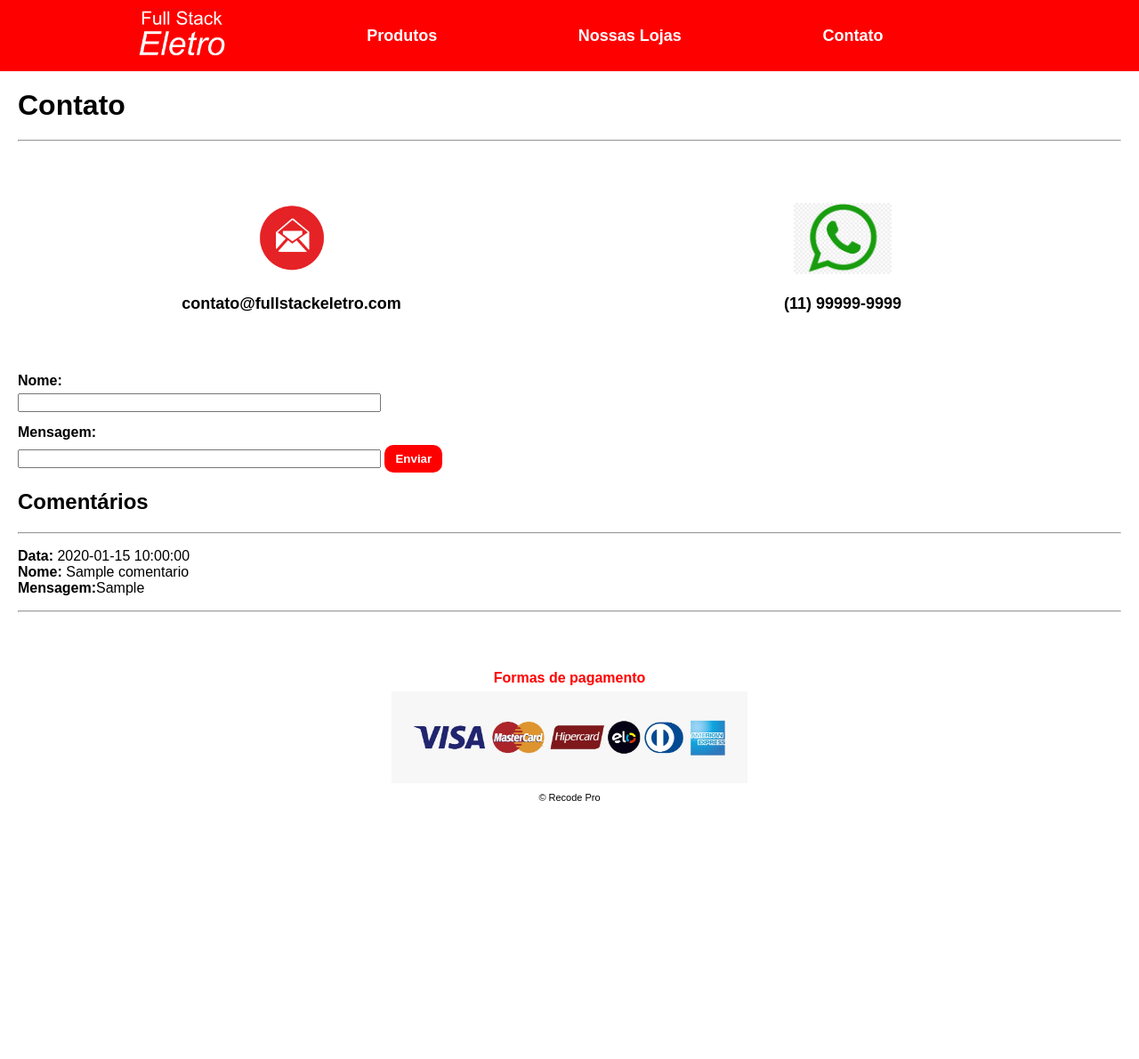
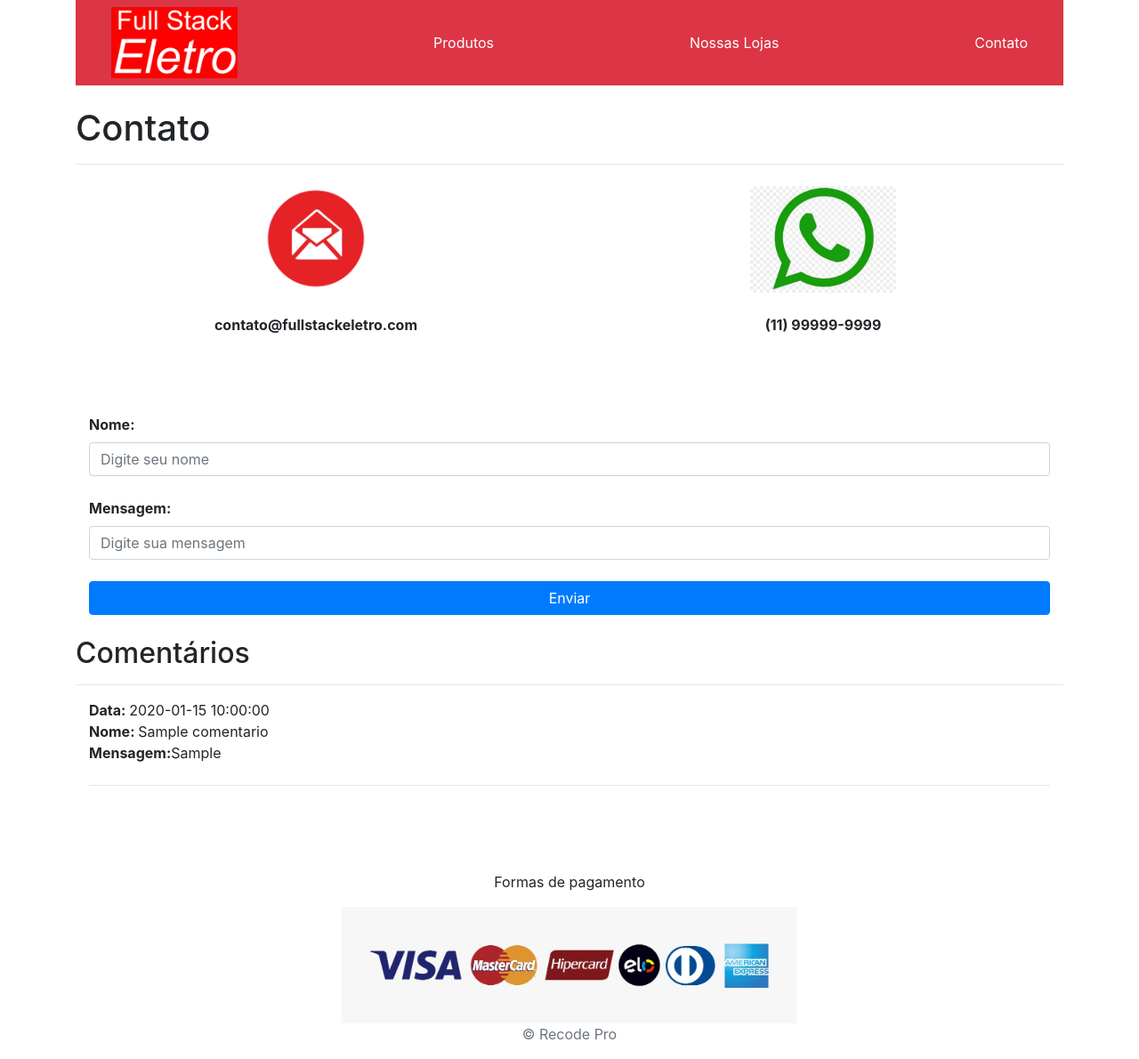
Before and after one commit to Evanderjh/Fullstack-Eletro-GIT, a PHP site: page /contato.php in a window 1280 px wide. Shown: the whole page at 89% size. Before the commit the page ends 900 px from the top, so only its background shows below. Run offline with PHP 8.4, Linux system fonts and the light colour scheme; tables that the repository leaves empty hold one stand-in row (values such as "Sample post").

Commit message:
Atualização do layout utilizando o Bootstrap.

```diff
--- a/contato.php
+++ b/contato.php
@@ -14,40 +14,40 @@
     <head>
         <meta charset="UTF-8">
         <title>Contato - Full Stack Eletro</title>
-        <link rel="stylesheet" href="./css/estilo.css">
+        <!-- <link rel="stylesheet" href="./css/estilo.css"> -->
         <script src="./script/script.js"></script>
     </head>
     </head>
     <body>
         <!-- Menu -->
         <?php
+            include('./script/bootstrap.php');
             include('./script/menu.php');
         ?>
         <!-- Fim do Menu -->
         <!-- conteúdo -->
-        <main id="contatoPage">
-            <section class="contato">
-                <h1>Contato</h1>
-                <hr/>
-                <br/><br/>
-                <div>
-                    <img src="./imagens/email.png">
-                    <p>contato@fullstackeletro.com</p>
+        <main class="container">
+            <h1 class="mt-4">Contato</h1>
+            <hr/>
+            <section class="row mt-4 text-center">
+                <div class="col-md">
+                    <img src="./imagens/email.png" style="height: 15vh;">
+                    <p class="mt-4"><b>contato@fullstackeletro.com</b></p>
                 </div>
-                <div>
-                    <img src="./imagens/whatsapp.jpeg">
-                    <p>(11) 99999-9999</p>
+                <div class="col-md">
+                    <img src="./imagens/whatsapp.jpeg" style="height: 15vh;">
+                    <p class="mt-4"><b>(11) 99999-9999</b></p>
                 </div>
             </section>
             <br/><br/>
             <!-- Inicio do formulário -->
-            <section class="contatoForm">
-                <form method="post" action="">
-                    <h2>Nome: </h2>
-                    <input type="text" id="nome" name="nome"/>
-                    <h2>Mensagem: </h2>
-                    <input type="text" id="nome" name="msg"/>
-                    <input type="submit" id="submit" name="submit" value="Enviar" onclick="checkFrom()"/>
+            <section class="container mt-4 mb-4">
+                <form class="form" method="post" action="">
+                    <label for="nome"><b>Nome: </b></label>
+                    <input class="form-control" type="text" id="nome" name="nome" placeholder="Digite seu nome"/>
+                    <label class="mt-4"for="msg"><b>Mensagem: </b></label>
+                    <input class="form-control" type="text" id="msg" name="msg" placeholder="Digite sua mensagem"/>
+                    <input class="btn btn-primary btn-block mt-4" type="submit" id="submit" name="submit" value="Enviar" onclick="checkFrom()"/>
                 </form>
             </section>
             <!-- Fim do formulário -->
@@ -61,11 +61,11 @@
                 if($result->num_rows > 0){
                     while($rows = $result->fetch_assoc()){
             ?>
-            <div>
+            <div class="container">
                 <p><b>Data: </b><?php echo $rows["data"] ?><br/>
                 <b>Nome: </b><?php echo $rows["nome"] ?><br/>
                 <b>Mensagem:</b><?php echo $rows["msg"] ?></p>
-                <hr/>
+                <hr class="mt-4 mb-4"/>
             </div>
             <?php
                     }
@@ -75,12 +75,10 @@
         </main>
         <!-- Fim do conteúdo -->
         <br/><br/><br/>
-        <!-- Rodapé -->
-        <footer>
-            <p id="formasDePagamento">Formas de pagamento</p>
-            <img src="./imagens/formasDePagamento.jpeg" alt="Formas de pagamento">
-            <p id="rodape">&copy; Recode Pro</p>
-        </footer>
-        <!-- Fim do Rodapé -->
+
+       <?php
+            include('./script/footer.php')
+        ?>
+
     </body>
 </html>
--- /dev/null
+++ b/script/bootstrap.php
@@ -0,0 +1,4 @@
+<link rel="stylesheet" href="https://stackpath.bootstrapcdn.com/bootstrap/4.1.3/css/bootstrap.min.css" integrity="sha384-MCw98/SFnGE8fJT3GXwEOngsV7Zt27NXFoaoApmYm81iuXoPkFOJwJ8ERdknLPMO" crossorigin="anonymous">
+<script src="https://code.jquery.com/jquery-3.3.1.slim.min.js" integrity="sha384-q8i/X+965DzO0rT7abK41JStQIAqVgRVzpbzo5smXKp4YfRvH+8abtTE1Pi6jizo" crossorigin="anonymous"></script>
+<script src="https://cdnjs.cloudflare.com/ajax/libs/popper.js/1.14.3/umd/popper.min.js" integrity="sha384-ZMP7rVo3mIykV+2+9J3UJ46jBk0WLaUAdn689aCwoqbBJiSnjAK/l8WvCWPIPm49" crossorigin="anonymous"></script>
+<script src="https://stackpath.bootstrapcdn.com/bootstrap/4.1.3/js/bootstrap.min.js" integrity="sha384-ChfqqxuZUCnJSK3+MXmPNIyE6ZbWh2IMqE241rYiqJxyMiZ6OW/JmZQ5stwEULTy" crossorigin="anonymous"></script>
--- /dev/null
+++ b/script/footer.php
@@ -0,0 +1,16 @@
+<style>
+    footer{
+        text-align: center;
+    }
+    footer img{
+        width: 40vw;
+    }
+</style>
+
+<!-- Rodapé -->
+    <footer class="container">
+        <p>Formas de pagamento</p>
+        <img src="./imagens/formasDePagamento.jpeg" alt="Formas de pagamento">
+        <p class="text-muted">&copy; Recode Pro</p>
+    </footer>
+<!-- Fim do Rodapé -->
--- a/script/menu.php
+++ b/script/menu.php
@@ -1,10 +1,18 @@
+<style>
+    img#logotipo{
+        height: 10vh;
+    }
+</style>
+
 <!-- Menu -->
-<nav class="menu">
-    <a href="./index.php">
-        <img id="logotipo" src="./imagens/logotipo.jpeg" alt="Logotipo Full Stack Eletro">
-    </a>
-    <a href="./produtos.php" class="menuA">Produtos</a>
-    <a href="./loja.php" class="menuA">Nossas Lojas</a>
-    <a href="./contato.php" class="menuA">Contato</a>
-</nav>
+<header class="container">
+    <nav class="navbar navbar-dark bg-danger">
+        <a href="./index.php" class="nav-item mr-4 ml-4">
+            <img id="logotipo" src="./imagens/logotipo.jpeg" alt="Logotipo Full Stack Eletro">
+        </a>
+        <a href="./produtos.php" class="nav-item text-white mr-4 ml-4">Produtos</a>
+        <a href="./loja.php" class="nav-item text-white mr-4 ml-4">Nossas Lojas</a>
+        <a href="./contato.php" class="nav-item text-white mr-4 ml-4">Contato</a>
+    </nav>
+</header>
 <!-- Fim do Menu -->
--- a/script/script.js
+++ b/script/script.js
@@ -15,7 +15,7 @@ function exibirCategorias(categoria){
 }
 
 function exibirTodos(){
-        let caixaDeProdutos = document.getElementsByClassName('box-produto');
+        let caixaDeProdutos = document.getElementsByClassName('col-4 box-produto');
 
         for(let i=0; i<caixaDeProdutos.length; i++){
         caixaDeProdutos[i].style = "display:inline-block";
```
Also changed, not shown: bdFullstackEletro/index.php (added, +12 -0 lines), css/index.php (added, +12 -0 lines), index.php (+9 -12 lines), loja.php (+14 -17 lines), produtos.php (+27 -23 lines), script/index.php (added, +12 -0 lines).
